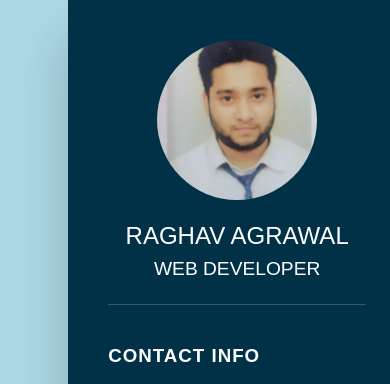
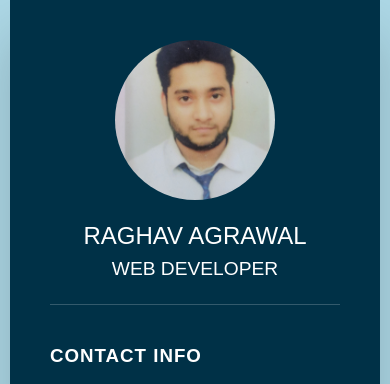
Before and after one commit to RaghavAgrawalabcd/resume, a plain HTML site: page index.html in a window 390 px wide. Shown: the top 384 px of the page. Drawn offline with Linux system fonts and the light colour scheme; a web font is replaced by a local one.

Commit message:
Update index.css

```diff
--- a/index.css
+++ b/index.css
@@ -224,6 +224,7 @@ body{
 @media (max-width: 1000px)
 {
     .container{
+        max-width: 85vw;
         margin: 10px;
         grid-template-columns: repeat(1,1fr);
     }
@@ -232,6 +233,9 @@ body{
     }
 }
 @media (max-width: 600px){
+    .container{
+        max-width: 80vw;
+    }
     .about .box{
         flex-direction: column;
     }
@@ -246,3 +250,8 @@ body{
         grid-template-columns: repeat(1,1fr);
     }
 }
+@media (max-width: 500px) {
+    .container{
+        max-width: 100vw;
+    }
+}
```
